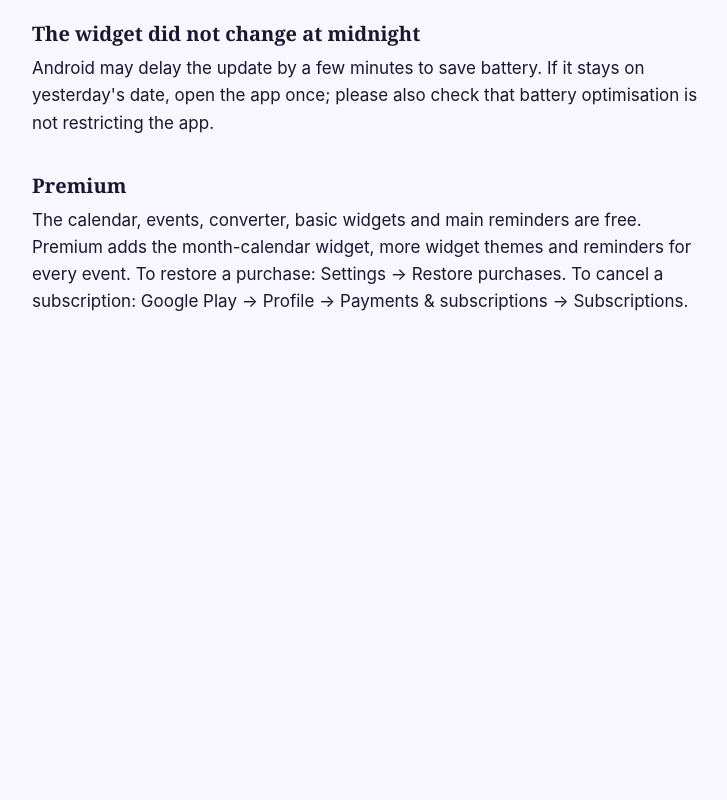
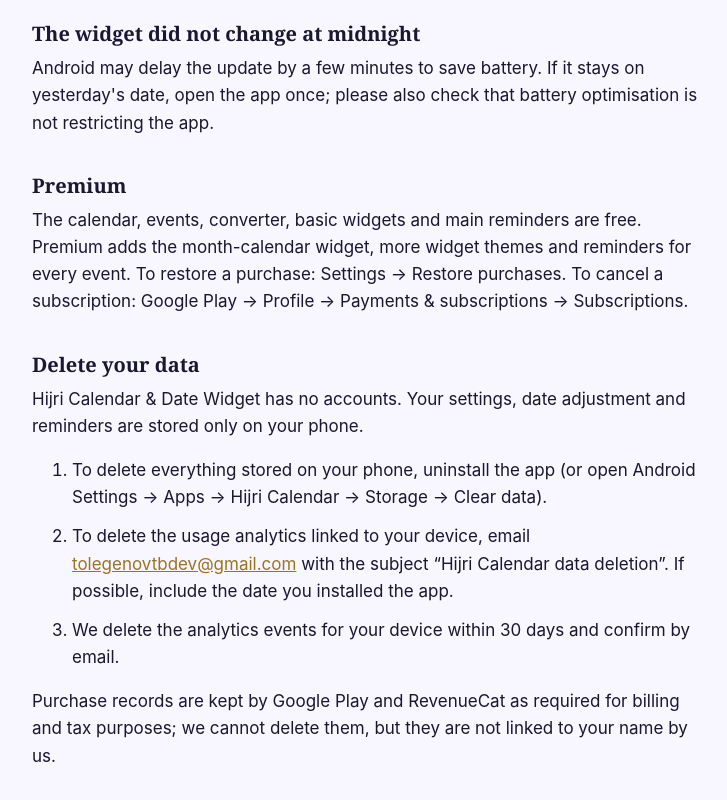
Before and after one commit to Timaaaaaa/app-legal, a plain HTML site: page hijri/support/index.html in a window 1280 px wide. Shown: the part 559-1359 px from the top of the page, without its empty margins (268-995 px from the left). Before the commit the page ends 951 px from the top, so only its background shows below. Drawn offline with Linux system fonts and the light colour scheme.

Commit message:
Hijri support: раздел удаления данных
Co-Authored-By: Claude Opus 5.5 <noreply@anthropic.com>

```diff
--- a/hijri/support/index.html
+++ b/hijri/support/index.html
@@ -20,6 +20,14 @@
 <p>Android may delay the update by a few minutes to save battery. If it stays on yesterday's date, open the app once; please also check that battery optimisation is not restricting the app.</p>
 <h2>Premium</h2>
 <p>The calendar, events, converter, basic widgets and main reminders are free. Premium adds the month-calendar widget, more widget themes and reminders for every event. To restore a purchase: Settings → Restore purchases. To cancel a subscription: Google Play → Profile → Payments &amp; subscriptions → Subscriptions.</p>
+<h2 id="delete">Delete your data</h2>
+<p>Hijri Calendar &amp; Date Widget has no accounts. Your settings, date adjustment and reminders are stored only on your phone.</p>
+<ol>
+<li>To delete everything stored on your phone, uninstall the app (or open Android Settings → Apps → Hijri Calendar → Storage → Clear data).</li>
+<li>To delete the usage analytics linked to your device, email <a href="mailto:tolegenovtbdev@gmail.com?subject=Hijri%20Calendar%20data%20deletion">tolegenovtbdev@gmail.com</a> with the subject “Hijri Calendar data deletion”. If possible, include the date you installed the app.</li>
+<li>We delete the analytics events for your device within 30 days and confirm by email.</li>
+</ol>
+<p>Purchase records are kept by Google Play and RevenueCat as required for billing and tax purposes; we cannot delete them, but they are not linked to your name by us.</p>
 </main>
 </body>
 </html>
```
